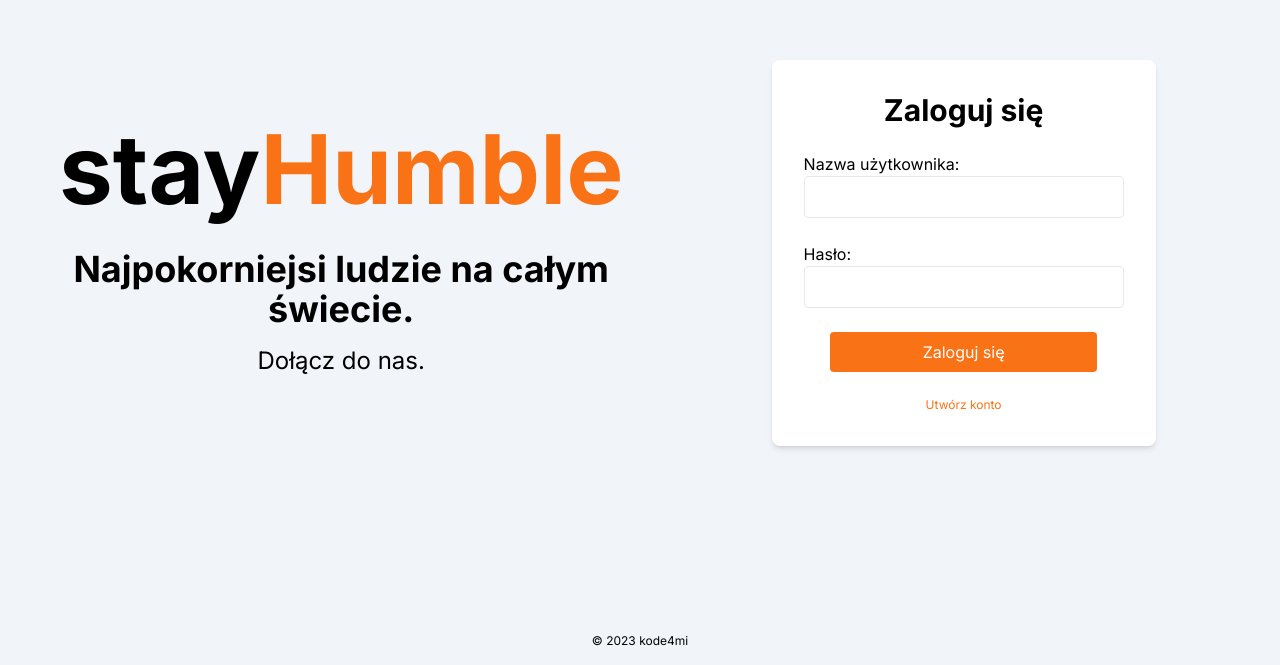
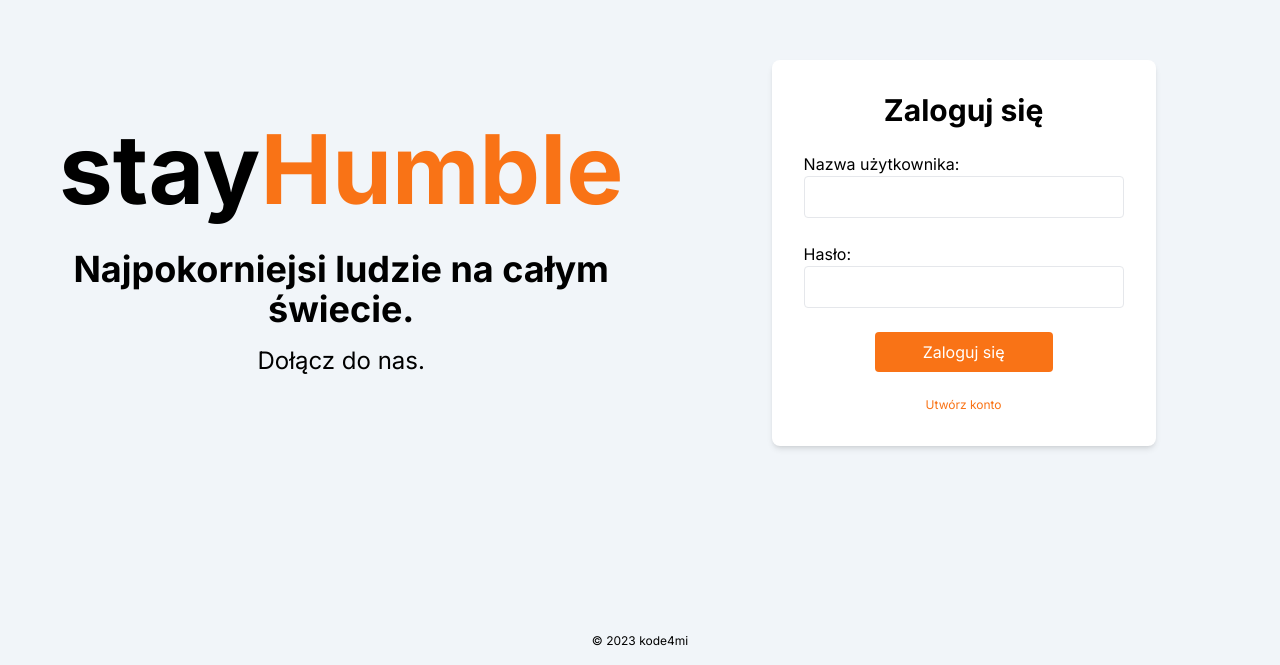
Before and after one commit to Kode4mi/stayhumble-web, a Next.js app: page /login in a window 1280 px wide. Shown: the part 135-800 px from the top of the page. Built offline with nearby package versions, Linux system fonts and the light colour scheme.

Commit message:
orange button component and label fixes

```diff
--- /dev/null
+++ b/src/components/atoms/commons/OrangeButton.tsx
@@ -0,0 +1,18 @@
+import React from "react";
+
+interface OrangeButtonProps {
+  onClick: () => void;
+  content: string;
+}
+
+const OrangeButton: React.FC<OrangeButtonProps> = ({ onClick, content }) => {
+  return (
+    <div className="flex items-center justify-center">
+      <button type="button" className="w-fit bg-orange-500 text-white py-2 px-12 rounded hover:bg-orange-600 transition-all" onClick={onClick}>
+        {content}
+      </button>
+    </div>
+  );
+};
+
+export default OrangeButton;
--- a/src/components/molecules/LoginForm.tsx
+++ b/src/components/molecules/LoginForm.tsx
@@ -1,4 +1,5 @@
 import React, { ChangeEvent } from "react";
+import OrangeButton from "../atoms/commons/OrangeButton";
 
 interface LoginFormProps {
   onLogin: () => void;
@@ -25,13 +26,11 @@ const LoginForm: React.FC<LoginFormProps> = ({ onLogin, username, onUsernameChan
           </label>
           <input type="password" id="password" className="border rounded p-2 text-black" value={password} onChange={onPasswordChange} />
         </div>
-        <div className="flex items-center justify-center">
-          <button type="button" className="w-5/6 bg-orange-500 text-white py-2 px-4 rounded hover:bg-orange-600 transition-all" onClick={onLogin}>
-            Zaloguj się
+        <OrangeButton content="Zaloguj się" onClick={onLogin} />
+        <div className="flex flex-col items-center justify-center">
+          <button className="w-fit text-orange-500 text-[0.75rem] hover:underline transition-all">
+            <a href="/signin">Utwórz konto</a>
           </button>
-        </div>
-        <div className="flex flex-col items-center justify-center">
-        <button className="w-fit text-orange-500 text-[0.75rem] hover:underline transition-all"><a href="/signin">Utwórz konto</a></button>
         </div>
       </form>
     </div>
--- a/src/components/molecules/SignInForm.tsx
+++ b/src/components/molecules/SignInForm.tsx
@@ -1,4 +1,5 @@
 import React, { ChangeEvent } from "react";
+import OrangeButton from "../atoms/commons/OrangeButton";
 
 interface SignInFormProps {
   onSignIn: () => void;
@@ -18,34 +19,30 @@ const SignInForm: React.FC<SignInFormProps> = ({ onSignIn, email, fullName, user
       <h1 className="text-3xl font-bold mb-6 text-center text-black">Zarejestruj się</h1>
       <form className="space-y-4">
         <div className="flex flex-col">
-          <label htmlFor="name" className="text-black">
+          <label htmlFor="email" className="text-black">
             E-mail:
           </label>
-          <input type="email" className="border rounded p-2 text-black" value={email} onChange={onEmailChange} />
+          <input type="email" id="email" className="border rounded p-2 text-black" value={email} onChange={onEmailChange} />
         </div>
         <div className="flex flex-col">
-          <label htmlFor="name" className="text-black">
+          <label htmlFor="password" className="text-black">
             Hasło:
           </label>
-          <input type="password" className="border rounded p-2 text-black" value={password} onChange={onPasswordChange} />
+          <input type="password" id="password" className="border rounded p-2 text-black" value={password} onChange={onPasswordChange} />
         </div>
         <div className="flex flex-col">
           <label htmlFor="username" className="text-black">
             Nazwa użytkownika:
           </label>
-          <input type="text" className="border rounded p-2 text-black" value={username} onChange={onUsernameChange} />
+          <input type="text" id="username" className="border rounded p-2 text-black" value={username} onChange={onUsernameChange} />
         </div>
         <div className="flex flex-col">
           <label htmlFor="name" className="text-black">
             Imię i nazwisko:
           </label>
-          <input type="text" className="border rounded p-2 text-black" value={fullName} onChange={onNameChange} />
+          <input type="text" id="name" className="border rounded p-2 text-black mb-4" value={fullName} onChange={onNameChange} />
         </div>
-        <div className="flex items-center justify-center">
-          <button type="button" className="w-5/6 bg-orange-500 text-white py-2 px-4 mt-4 rounded hover:bg-orange-600 transition-all" onClick={onSignIn}>
-            Zarejestruj się
-          </button>
-        </div>
+          <OrangeButton content="Zarejestruj się" onClick={onSignIn} />
         <div className="flex flex-col items-center justify-center">
           <hr className="h-2 w-full text-orange-500" />
           <p className="text-black mt-2">Masz już konto?</p>
```
